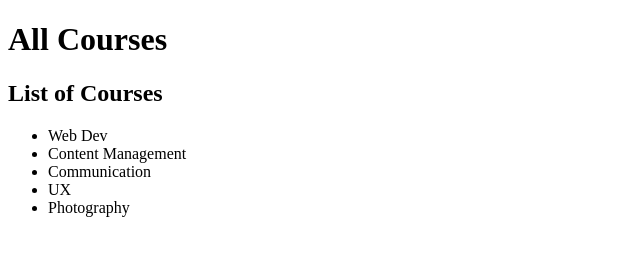
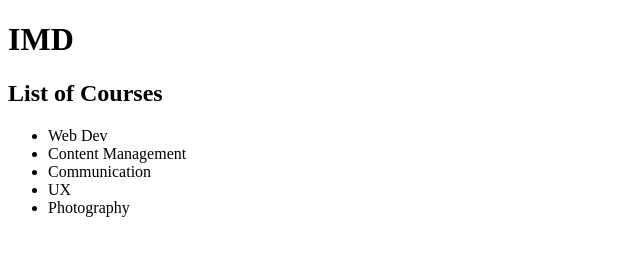
Before and after one commit to kutt0012/mtm6201_week1_practice, a plain HTML site: page index.html in a window 1280 px wide. Shown: the whole page, without its empty margins (0-640 px from the left). Drawn offline with Linux system fonts and the light colour scheme.

Commit message:
Add files via upload

```diff
--- a/index.html
+++ b/index.html
@@ -3,11 +3,11 @@
 <head>
     <meta charset="UTF-8">
     <meta name="viewport" content="width=device-width, initial-scale=1.0">
-    <title>IMD</title>
+
 </head>
 <body>
     <header>
-        <h1>All Courses</h1>
+        <h1>IMD</h1>
     </header>
     <main>
         <h2>List of Courses</h2>
```
Also changed, not shown: 1 other file.
